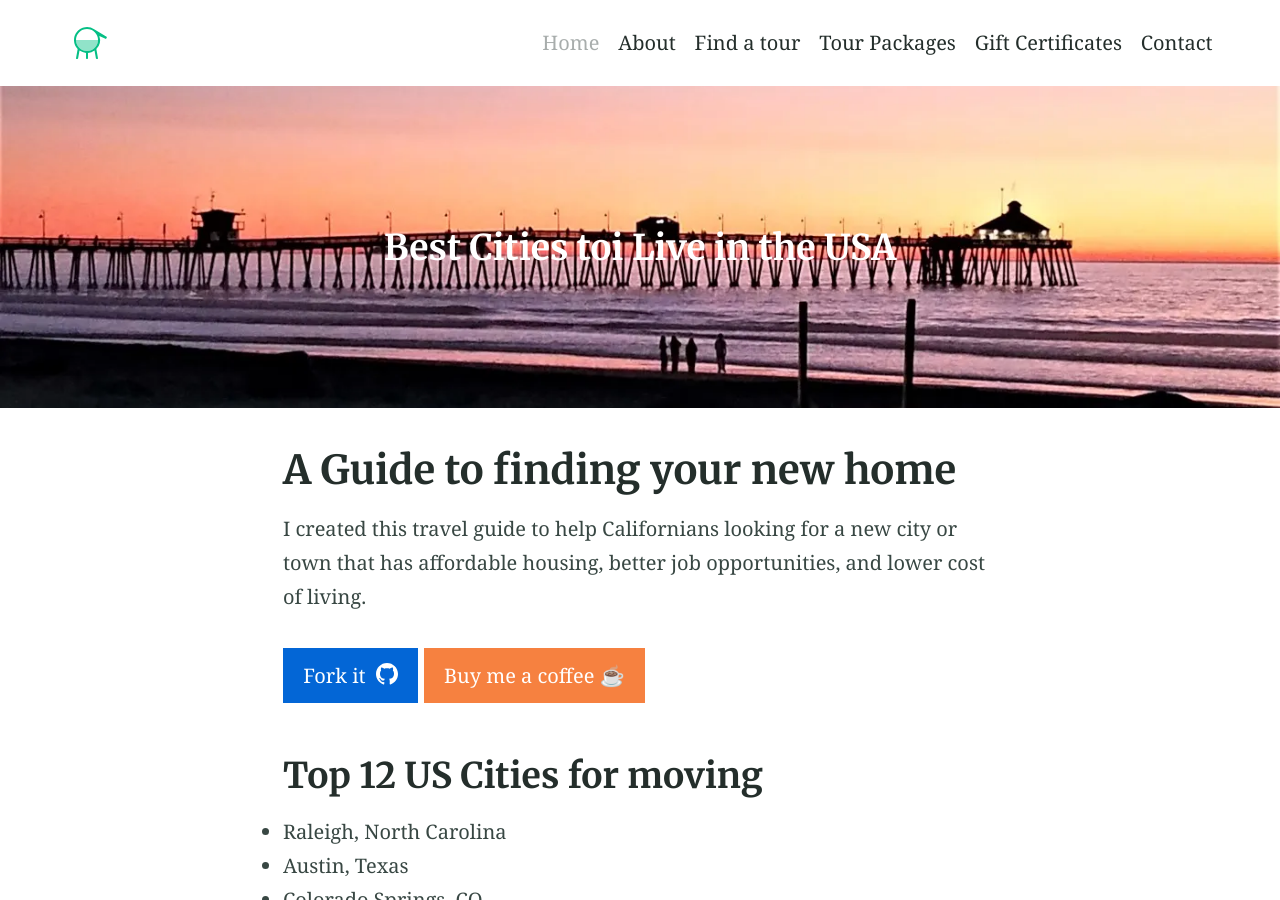
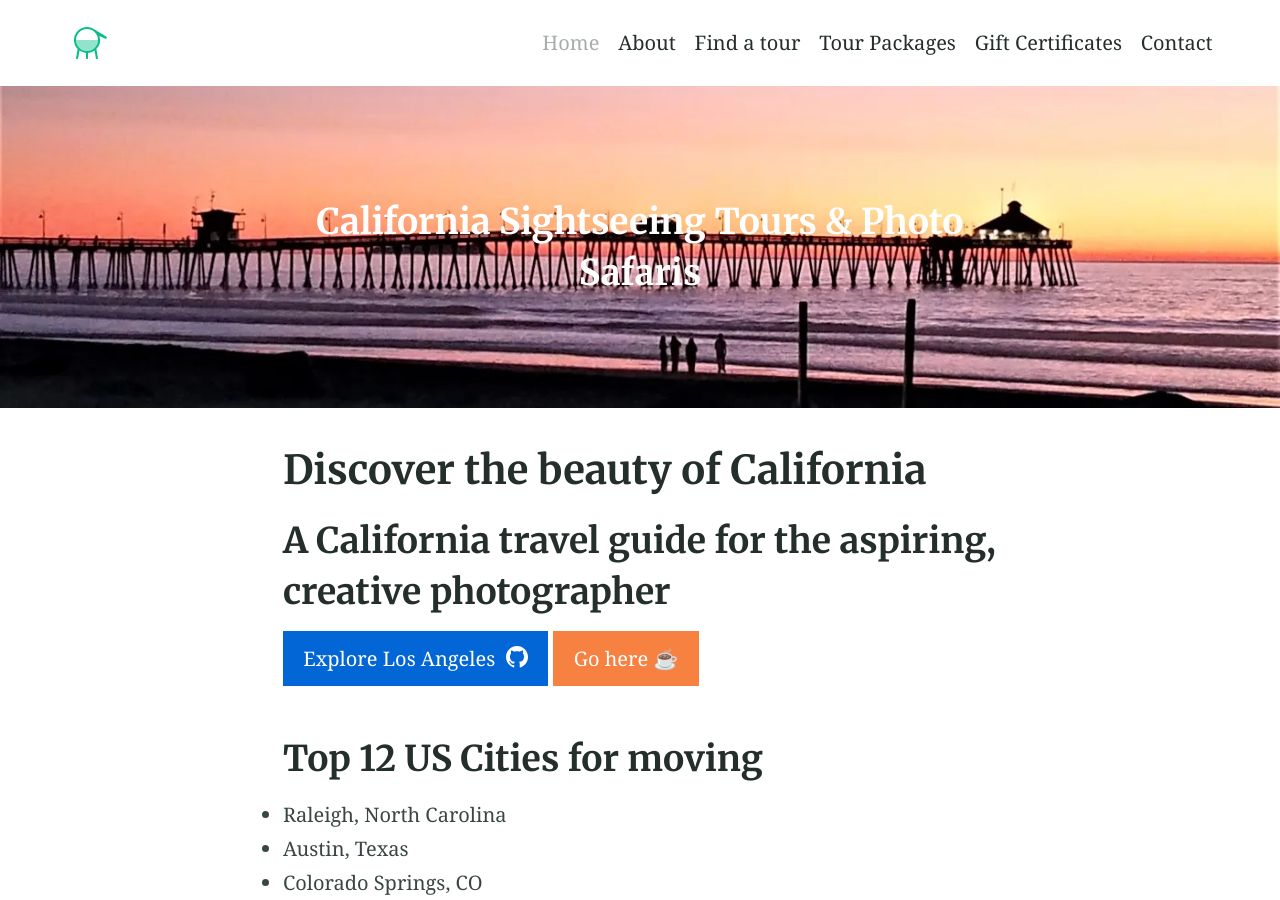
Before and after one commit to Coolweb2go/californiaphotosafaris, a Jekyll site: the page built from index.md, in a window 1280 px wide and 900 px high. Built offline with Jekyll 4.4.1, drawn with Linux system fonts in a browser that asks for light colours; some of the changed text lies outside the part shown.

Commit message:
update home

```diff
--- a/index.md
+++ b/index.md
@@ -1,14 +1,14 @@
 ---
-title: A Guide to finding your new home
-feature_text: "## Best Cities toi Live in the USA"
+title: Discover the beauty of California
+feature_text: "## California Sightseeing Tours & Photo Safaris"
 feature_image: assets/images/sunset.webp
 excerpt: "“Leaving the Bay Area is the best thing you can do right now, if you have
   a dream.”"
 
 ---
-I created this travel guide to help Californians looking for a new city or town that has affordable housing, better job opportunities, and lower cost of living.
+## A California travel guide for the aspiring, creative photographer
 
-{% include button.html text="Fork it" icon="github" link="https://github.com/daviddarnes/alembic" color="#0366d6" %} {% include button.html text="Buy me a coffee ☕️" link="https://buymeacoffee.com/daviddarnes#support" color="#f68140" %}
+{% include button.html text="Explore Los Angeles" icon="github" link="https://github.com/daviddarnes/alembic" color="#0366d6" %} {% include button.html text="Go here ☕️" link="https://losangelesphotosafaris.com/" color="#f68140" %}
 
 ## Top 12 US Cities for moving
 
@@ -27,16 +27,6 @@ I created this travel guide to help Californians looking for a new city or town
 
 ## My favorite travel blogs
 
-Here is a list of travel blogs that I have been following for the last few years. Read them as they have great travel tips as well.
-
-* [Nomadic Matt](https://www.nomadicmatt.com/)
-* [Adventurous Kate](https://www.adventurouskate.com//)
-* [karateca.org](https://www.karateca.org/)
-
-### Tired of paying high rents, expensive homes, & high cost of living in California ?
-
-#### Let me help you with this guide.
-
 
 
 
@@ -48,6 +38,6 @@ Here is a list of travel blogs that I have been following for the last few years
 
 [Read the full story here](https://www.rentcafe.com/blog/self-storage/california-effect-texas-top-destination-state-californians/) <br> Of the busiest moving directions, five originate in California, and the interstate migration route that attracted the most people in 2018 was California to Texas. According to STORAGECafé, over 86,000 people chose to relocate from California to tax-free Texas during 2018. Arizona takes second place as the most welcoming state, with more than 68,000 Californian newcomers, followed by Washington, with over 55,000 people who prefer the famously cloudy state over sunny Cali.
 
-### Share your stories of your move here .
+### Register for a sightseeing tour .
 
 Got an interesting story to share with my readers about your move to a new city or town ?
```
